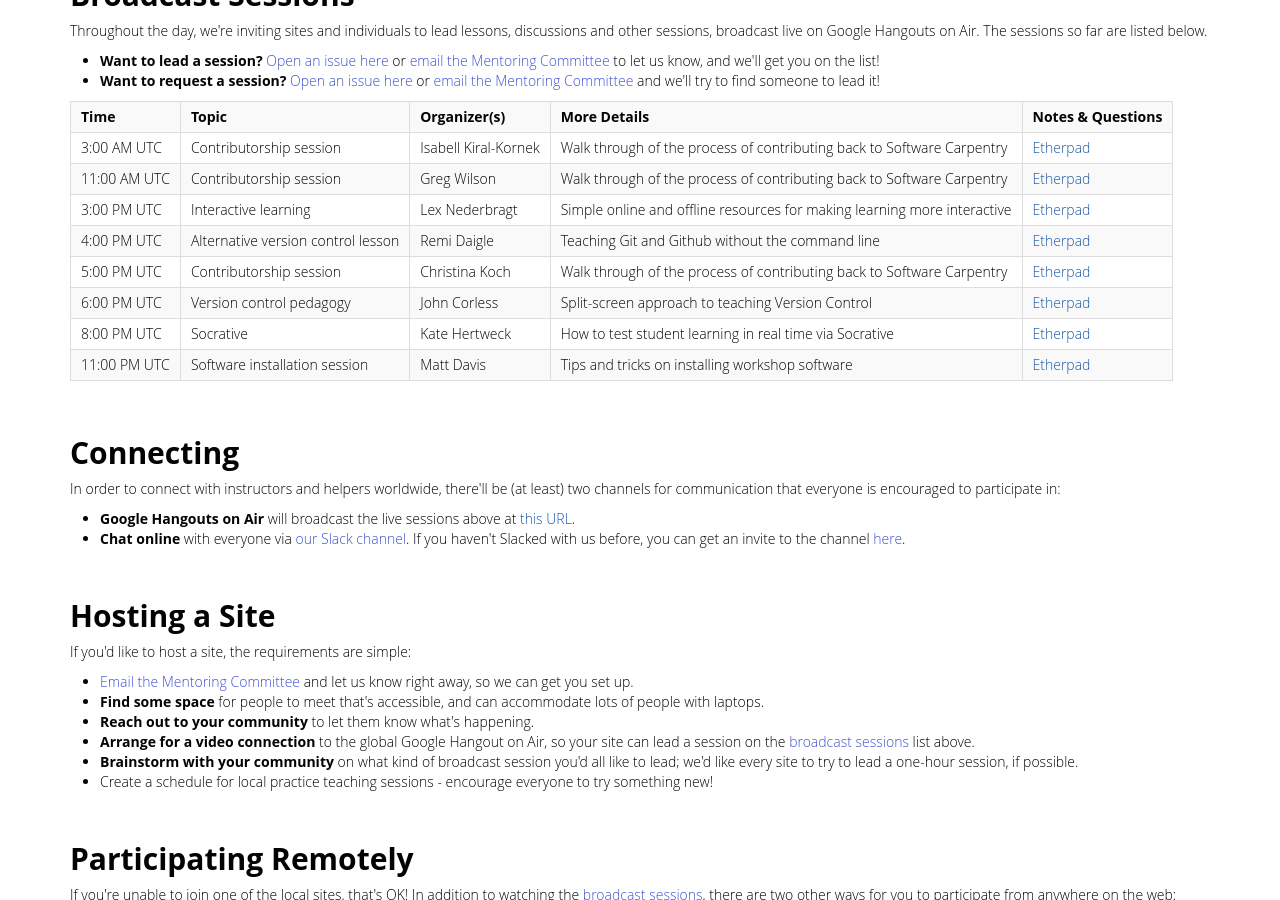
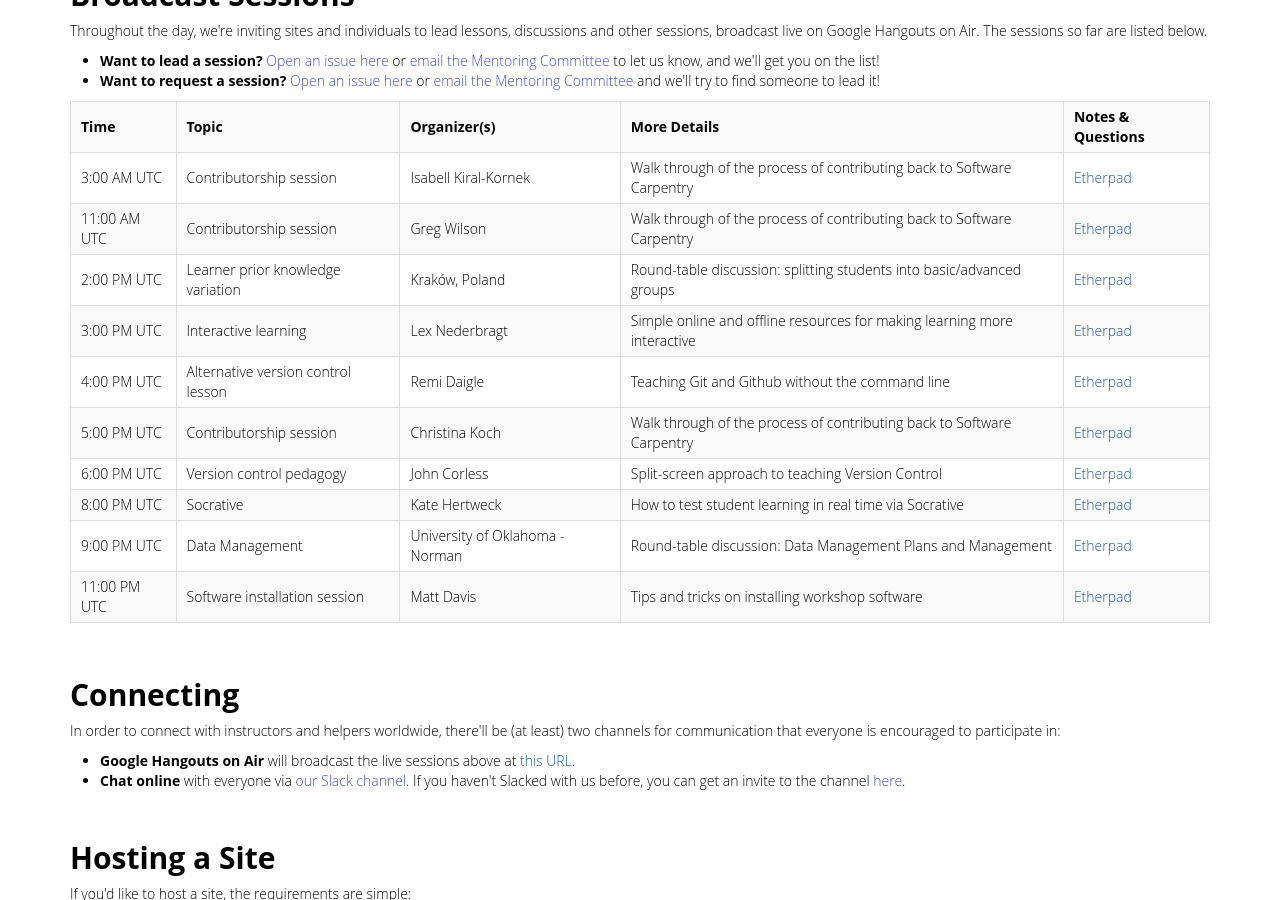
Before and after one commit to swcarpentry/instructor-retreat-2015, a Jekyll site: the page built from index.html, in a window 1280 px wide and 900 px high, scrolled down 462 px. Built offline with Jekyll 4.4.1, drawn with Linux system fonts in a browser that asks for light colours; a script that is not in the unit is left out.

Commit message:
Added two round table discussions to schedule

```diff
--- a/_includes/schedule.html
+++ b/_includes/schedule.html
@@ -26,6 +26,13 @@
             <td>Contributorship session</td>
             <td>Greg Wilson</td>
             <td>Walk through of the process of contributing back to Software Carpentry</td>
+            <td><a href=''>Etherpad</a></td>
+        </tr>
+        <tr>
+            <td>2:00 PM UTC</td>
+            <td>Learner prior knowledge variation</td>
+            <td>Kraków, Poland</td>
+            <td>Round-table discussion: splitting students into basic/advanced groups</td>
             <td><a href=''>Etherpad</a></td>
         </tr>
         <tr>
@@ -64,6 +71,13 @@
             <td><a href=''>Etherpad</a></td>
         </tr>
         <tr>
+            <td>9:00 PM UTC</td>
+            <td>Data Management</td>
+            <td>University of Oklahoma - Norman</td>
+            <td>Round-table discussion: Data Management Plans and Management</td>
+            <td><a href=''>Etherpad</a></td>
+        </tr>
+        <tr>
             <td>11:00 PM UTC</td>
             <td>Software installation session</td>
             <td>Matt Davis</td>
```
